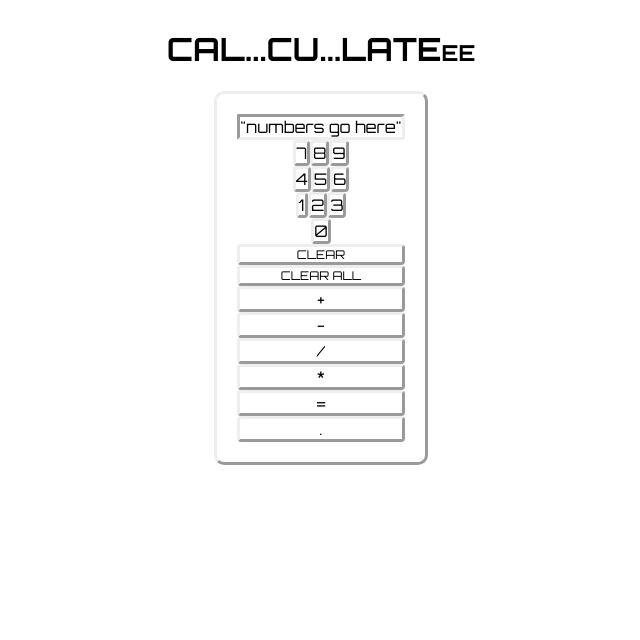
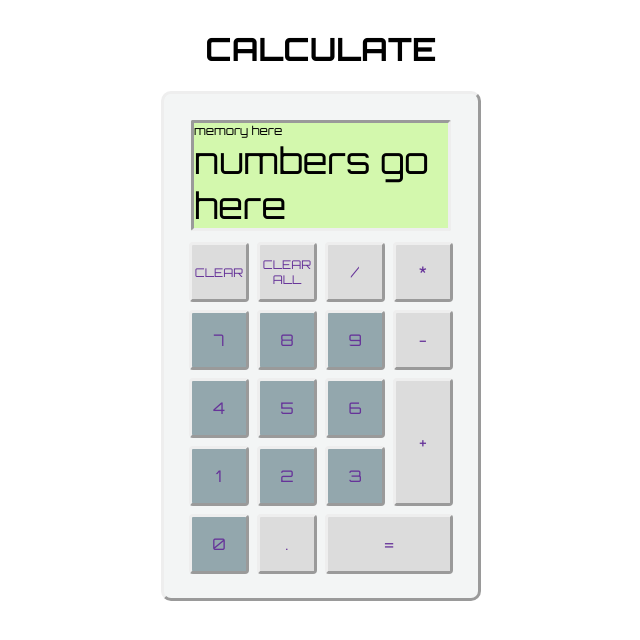
Before and after one commit to davethomson2000/calculator, a plain HTML site: page index.html in a window 1280 px wide. Shown: the whole page, without its empty margins (319-959 px from the left). Drawn offline with Linux system fonts and the light colour scheme.

Commit message:
finish css styling calculator

```diff
--- a/index.html
+++ b/index.html
@@ -11,12 +11,24 @@
 
 <body>
     <div id="container">
-        <h1>CAL<span class="title-middle">...</span>CU<span class="title-middle">...</span>LATE<span
-                class="title-end">EE</span></h1>
+        <h1>CAL<span hidden class="title-middle error">...</span>CU<span hidden
+                class="title-middle error">...</span>LATE<span hidden class="title-end error">EE</span></h1>
         <div id="calculator">
-            <div id="display">"numbers go here"</div>
+            <div id="display">
+                <div id="display-memory">memory here</div>
+
+                <div id="display-result">numbers go here</div>
+
+            </div>
             <div id="calculator-buttons">
                 <div id="numpad">
+                    <div id="top">
+                        <div id="left">
+                            <div class="button-row">
+                                <div id="clear-entry" class="clear button operand">CLEAR</div>
+                                <div id="clear-all" class="clear button operand">CLEAR ALL</div>
+                                <div id="o/" class="operand button">/</div>
+                            </div>
                             <div class="button-row">
                                 <div id="n7" class="number-key button">7</div>
                                 <div id="n8" class="number-key button">8</div>
@@ -32,16 +44,24 @@
                                 <div id="n2" class="number-key button">2</div>
                                 <div id="n3" class="number-key button">3</div>
                             </div>
+                        </div>
+                        <div id="right">
+                            <div id="multiply" class="operand button">*</div>
+                            <div id="minus" class="operand button">-</div>
+                            <div id="plus" class="operand button">+</div>
+                        </div>
+                    </div>
+                    <div id="bottom" class="button-row">
                         <div id="n0" class="number-key button">0</div>
+                        <div id="decimal" class="operand button">.</div>
+                        <div id="equals" class="operand button">=</div>
                     </div>
-                <div id="clear-entry" class="clear button">CLEAR</div>
-                        <div id="clear-all" class="clear button">CLEAR ALL</div>
-                        <div id="o+" class="operand button">+</div>
-                        <div id="o-" class="operand button">-</div>
-                        <div id="o/" class="operand button">/</div>
-                        <div id="o*" class="operand button">*</div>
-                        <div id="o=" class="operand button">=</div>
-                        <div id="o." class="operand button">.</div>
+                </div>
+
+
+
+
+
 
             </div>
         </div>
--- a/style.css
+++ b/style.css
@@ -7,11 +7,20 @@ h1 {
     font-family: "Orbitron", system-ui, -apple-system, BlinkMacSystemFont, 'Segoe UI', Roboto, Oxygen, Ubuntu, Cantarell, 'Open Sans', 'Helvetica Neue', sans-serif;
 }
 
-#container, #numpad {
+#numpad, #container, #right, #left, #calculator {
     display: flex;
     flex-direction: column;
     justify-content: center;
     align-items: center;
+    box-sizing: border-box;
+}
+
+ #top, #bottom {
+    display: flex;
+    flex-direction: row;
+    justify-content: center;
+    align-items: center;
+    box-sizing: border-box;
 }
 
 .button-row {
@@ -34,15 +43,56 @@ h1 {
     border-style:outset;
     border-radius: 10px;
     padding: 20px;
+    box-sizing: border-box;
+    background-color: rgba(175, 188, 188, 0.145);;
 }
 
 .button {
     border-style:outset;
     border-radius: 4px;
+    box-sizing: border-box;
     text-align: center;
+    width: 60px;
+    height: 60px;
+    color: rebeccapurple;
+    display: flex;
+    justify-content: center;
+    align-items: center;
+    margin: 4px;
+}
+
+.operand {
+    background-color: gainsboro;
+}
+
+.number-key {
+    background-color: rgb(147, 167, 173);
+}
+
+#equals {
+    width: 128px;
+    box-sizing: border-box;
+}
+
+#plus {
+    height: 128px;
+    box-sizing: border-box;
 }
 
 #display {
     border-style:inset;
     border-radius: 2px;
+
+    width:260px;
+    background-color: rgba(140, 255, 18, 0.314);
+    margin: 6.6px;
+    box-sizing: border-box;
 }
+
+#display-result {
+    font-size: 36px;
+}
+
+#display-memory {
+    font-size: 12px;
+}
```
Lines whose indentation alone changed are shown as unchanged.
